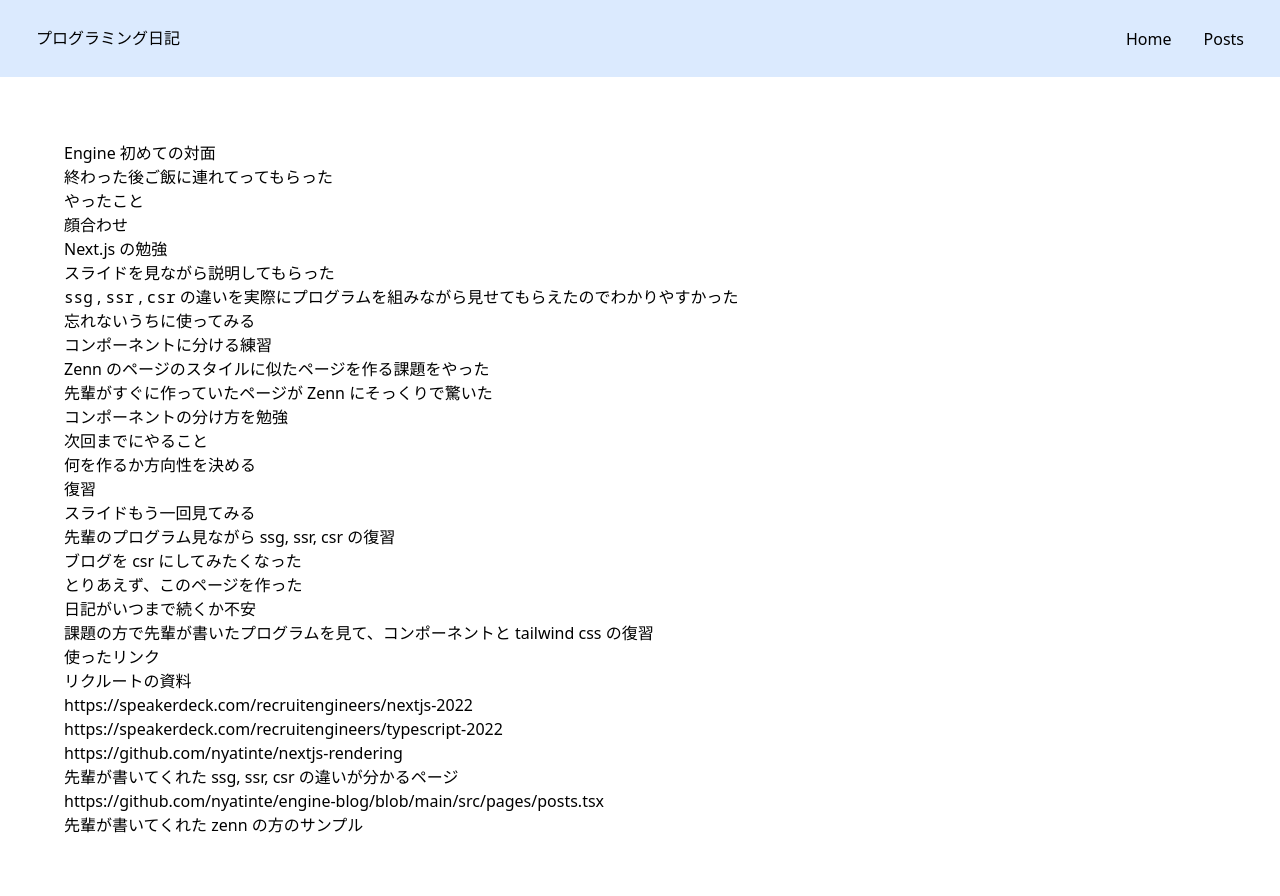
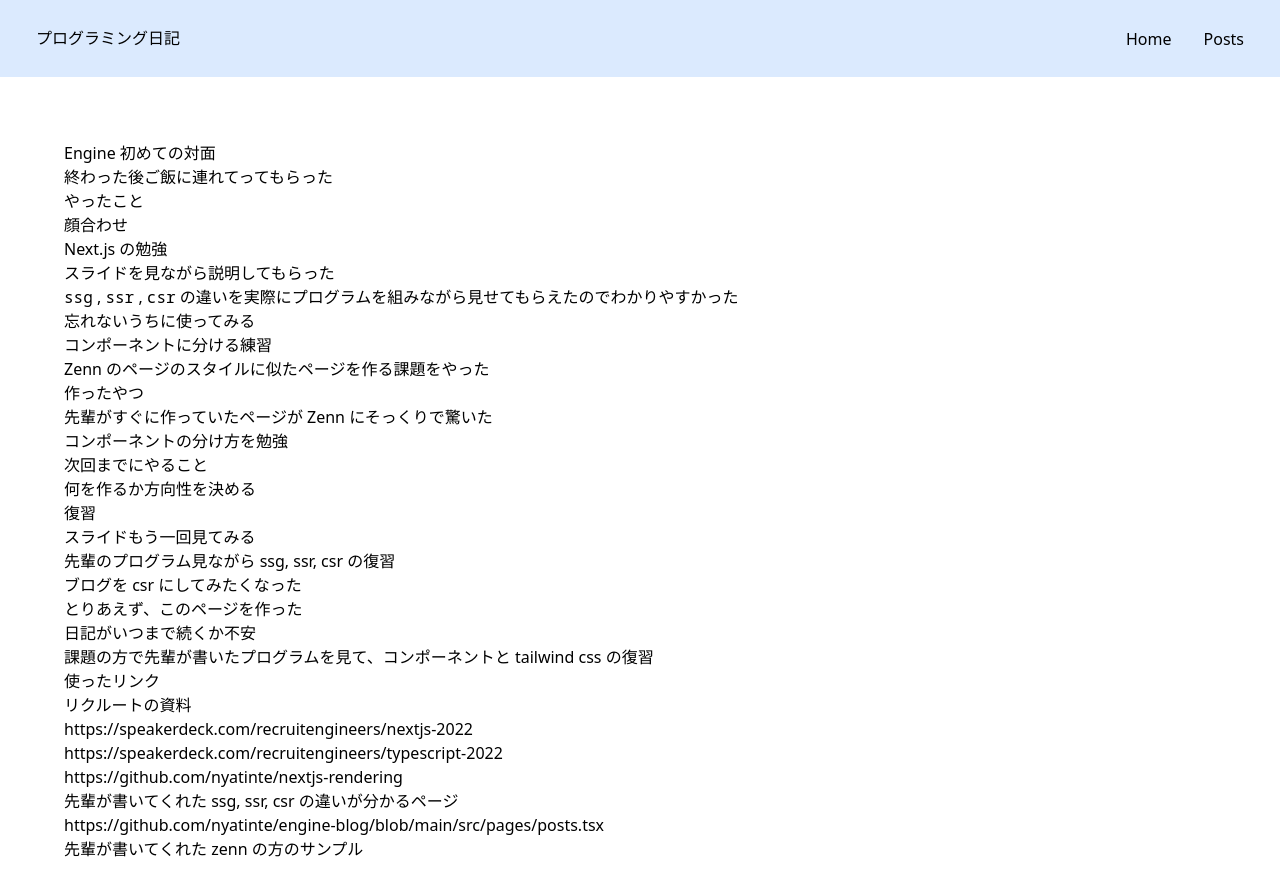
Before and after one commit to N-ha-1050/engine-blog, a Next.js app: page /posts/3 in a window 1280 px wide. Shown: the top 896 px of the page. Built offline with nearby package versions, Linux system fonts and the light colour scheme; a web font is replaced by a local one.

Commit message:
記事3編集

```diff
--- a/src/pages/posts/3.mdx
+++ b/src/pages/posts/3.mdx
@@ -1,3 +1,5 @@
+import Link from 'next/link'
+
 export const metadata = {
   id: 3,
   createdAt: '2023-7-7',
@@ -19,6 +21,7 @@ Engine 初めての対面
     - 忘れないうちに使ってみる
   - コンポーネントに分ける練習
     - Zenn のページのスタイルに似たページを作る課題をやった
+    - <Link href="/task">作ったやつ</Link>
     - 先輩がすぐに作っていたページが Zenn にそっくりで驚いた
     - コンポーネントの分け方を勉強
 
```
